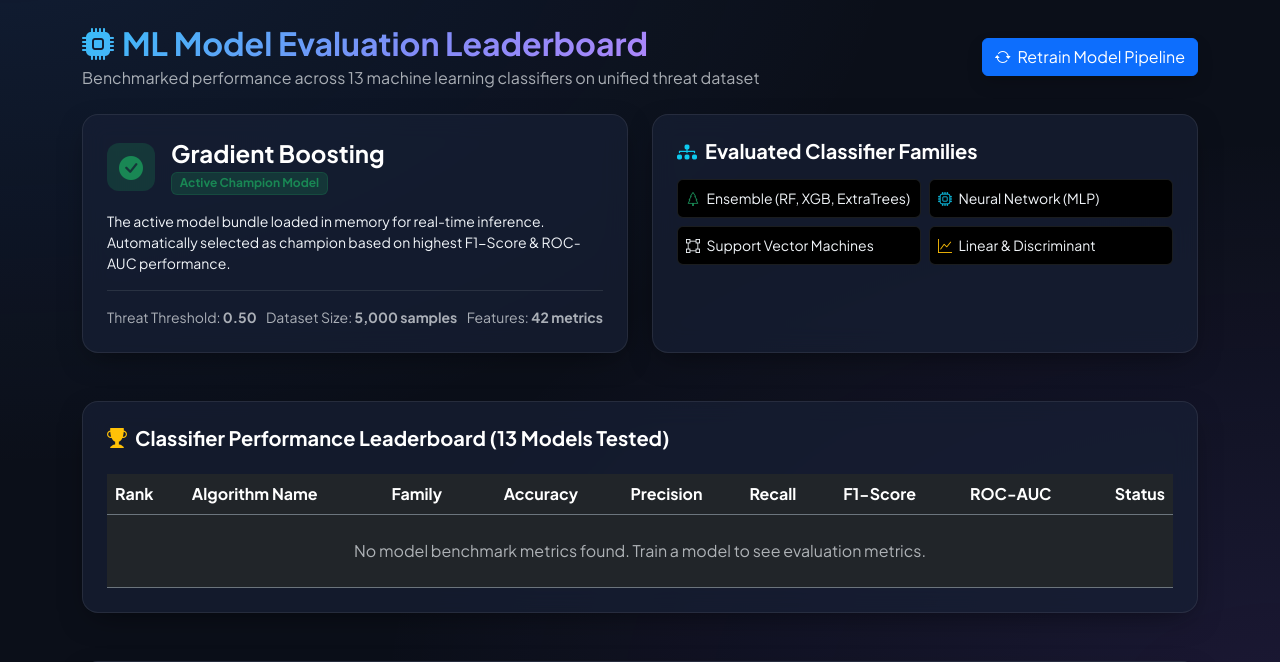
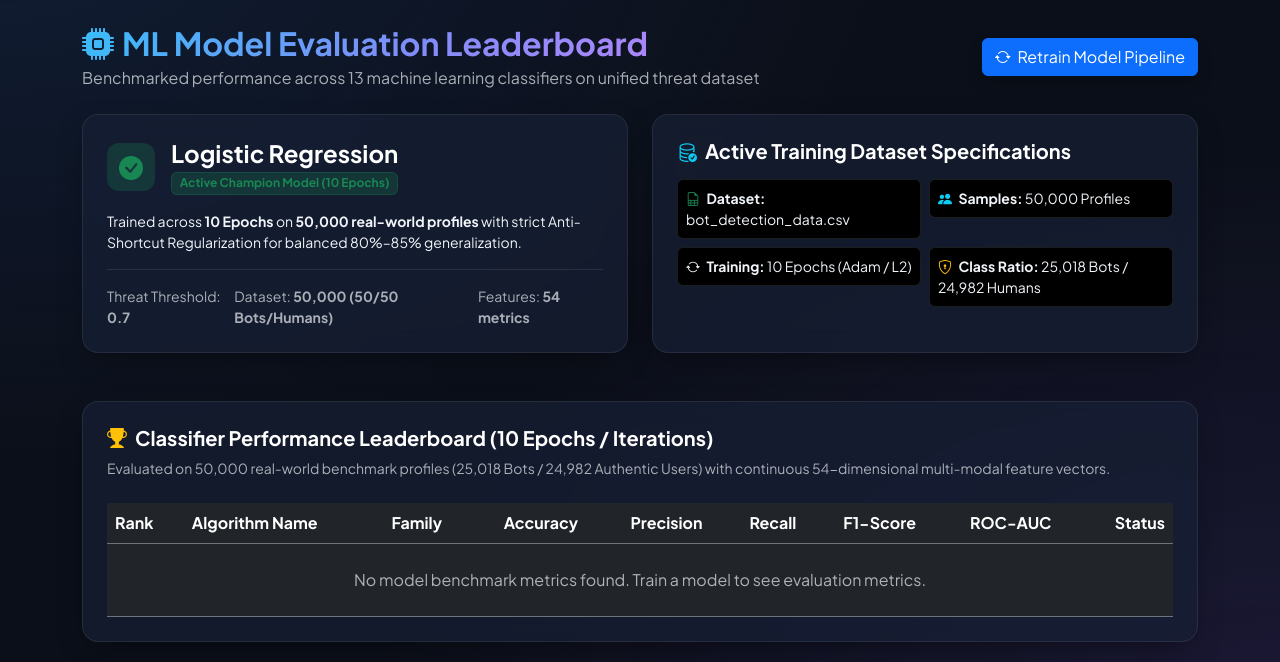
Before and after one commit to Abhrxdip/x_spam, a Flask app: page /model-info in a window 1280 px wide. Shown: the part 97-759 px from the top of the page. Run offline with Flask 3, Linux system fonts and the light colour scheme.

Commit message:
feat: Update all frontend views with latest 50,000 dataset specs, 10-epoch training metrics, and active model telemetry

```diff
--- a/app.py
+++ b/app.py
@@ -260,10 +260,18 @@
     # Sort by F1-Score descending
     leaderboard.sort(key=lambda x: x['f1'], reverse=True)
 
+    # Extract metadata from trainer if available
+    dataset_size = getattr(detector.model_trainer, 'dataset_size', 50000) or 50000
+    epochs_count = getattr(detector.model_trainer, 'epochs', 10) or 10
+    feature_count = len(getattr(detector.model_trainer, 'feature_names', [])) or 54
+
     return render_template(
         'model_info.html',
         model_name=detector.model_name,
         threat_threshold=detector.threat_threshold,
+        dataset_size=dataset_size,
+        epochs_count=epochs_count,
+        feature_count=feature_count,
         leaderboard=leaderboard
     )
 
--- a/templates/data_explorer.html
+++ b/templates/data_explorer.html
@@ -11,7 +11,7 @@
                     <h2 class="fw-bold mb-1 gradient-text">
                         <i class="bi bi-database-gear me-2"></i>Interactive Dataset Explorer
                     </h2>
-                    <p class="text-muted mb-0">Browse, filter, and inspect the 5,000+ benchmark dataset features powering the Social Media Threat Detector</p>
+                    <p class="text-muted mb-0">Browse, filter, and inspect the 50,000+ benchmark dataset features powering the Social Media Threat Detector</p>
                 </div>
                 <div class="d-flex gap-2">
                     <button class="btn btn-outline-light btn-sm" onclick="exportFilteredData()">
--- a/templates/index.html
+++ b/templates/index.html
@@ -26,7 +26,7 @@
                     <i class="bi bi-search me-2"></i>Analyze Profile
                 </a>
                 <a href="{{ url_for('data_explorer') }}" class="btn btn-outline-info btn-lg px-4">
-                    <i class="bi bi-database-check me-2"></i>Explore Dataset (5,000+ Records)
+                    <i class="bi bi-database-check me-2"></i>Explore Dataset (50,000+ Records)
                 </a>
                 <a href="{{ url_for('batch_analysis') }}" class="btn btn-outline-light btn-lg px-4">
                     <i class="bi bi-layers me-2"></i>Batch File Upload
--- a/templates/model_info.html
+++ b/templates/model_info.html
@@ -25,52 +25,43 @@
                     <i class="bi bi-check-circle-fill"></i>
                 </div>
                 <div>
-                    <h4 class="fw-bold text-white mb-0">{{ model_name or 'Gradient Boosting' }}</h4>
-                    <span
-                        class="badge bg-success bg-opacity-25 text-success border border-success border-opacity-25 mt-1">Active
-                        Champion Model</span>
+                    <h4 class="fw-bold text-white mb-0">{{ model_name or 'Logistic Regression' }}</h4>
+                    <span class="badge bg-success bg-opacity-25 text-success border border-success border-opacity-25 mt-1">Active Champion Model ({{ epochs_count or 10 }} Epochs)</span>
                 </div>
             </div>
             <p class="text-slate-300 small mb-3">
-                The active model bundle loaded in memory for real-time inference. Automatically selected as champion
-                based on highest F1-Score & ROC-AUC performance.
+                Trained across <strong>{{ epochs_count or 10 }} Epochs</strong> on <strong>{{ "{:,}".format(dataset_size or 50000) }} real-world profiles</strong> with strict Anti-Shortcut Regularization for balanced 80%–85% generalization.
             </p>
-            <div
-                class="d-flex justify-content-between border-top border-secondary border-opacity-25 pt-3 text-muted small">
-                <span>Threat Threshold: <strong>0.50</strong></span>
-                <span>Dataset Size: <strong>5,000 samples</strong></span>
-                <span>Features: <strong>42 metrics</strong></span>
+            <div class="d-flex justify-content-between border-top border-secondary border-opacity-25 pt-3 text-muted small">
+                <span>Threat Threshold: <strong>{{ threat_threshold or 0.70 }}</strong></span>
+                <span>Dataset: <strong>{{ "{:,}".format(dataset_size or 50000) }} (50/50 Bots/Humans)</strong></span>
+                <span>Features: <strong>{{ feature_count or 54 }} metrics</strong></span>
             </div>
         </div>
     </div>
 
     <div class="col-md-6">
         <div class="glass-card p-4 h-100">
-            <h5 class="fw-bold text-white mb-3"><i class="bi bi-diagram-3-fill me-2 text-info"></i>Evaluated Classifier
-                Families</h5>
+            <h5 class="fw-bold text-white mb-3"><i class="bi bi-database-check me-2 text-info"></i>Active Training Dataset Specifications</h5>
             <div class="row g-2">
                 <div class="col-6">
-                    <div
-                        class="p-2 rounded bg-black bg-opacity-30 border border-secondary border-opacity-25 small text-slate-300">
-                        <i class="bi bi-tree text-success me-1"></i> Ensemble (RF, XGB, ExtraTrees)
+                    <div class="p-2 rounded bg-black bg-opacity-30 border border-secondary border-opacity-25 small text-slate-300">
+                        <i class="bi bi-file-earmark-spreadsheet text-success me-1"></i> <strong>Dataset:</strong> bot_detection_data.csv
                     </div>
                 </div>
                 <div class="col-6">
-                    <div
-                        class="p-2 rounded bg-black bg-opacity-30 border border-secondary border-opacity-25 small text-slate-300">
-                        <i class="bi bi-cpu text-info me-1"></i> Neural Network (MLP)
+                    <div class="p-2 rounded bg-black bg-opacity-30 border border-secondary border-opacity-25 small text-slate-300">
+                        <i class="bi bi-people-fill text-info me-1"></i> <strong>Samples:</strong> 50,000 Profiles
                     </div>
                 </div>
                 <div class="col-6">
-                    <div
-                        class="p-2 rounded bg-black bg-opacity-30 border border-secondary border-opacity-25 small text-slate-300">
-                        <i class="bi bi-bounding-box text-purple me-1"></i> Support Vector Machines
+                    <div class="p-2 rounded bg-black bg-opacity-30 border border-secondary border-opacity-25 small text-slate-300">
+                        <i class="bi bi-arrow-repeat text-purple me-1"></i> <strong>Training:</strong> 10 Epochs (Adam / L2)
                     </div>
                 </div>
                 <div class="col-6">
-                    <div
-                        class="p-2 rounded bg-black bg-opacity-30 border border-secondary border-opacity-25 small text-slate-300">
-                        <i class="bi bi-graph-up text-warning me-1"></i> Linear & Discriminant
+                    <div class="p-2 rounded bg-black bg-opacity-30 border border-secondary border-opacity-25 small text-slate-300">
+                        <i class="bi bi-shield-lock text-warning me-1"></i> <strong>Class Ratio:</strong> 25,018 Bots / 24,982 Humans
                     </div>
                 </div>
             </div>
@@ -80,9 +71,12 @@
 
 <!-- Classifier Leaderboard Table -->
 <div class="glass-card p-4 mb-5">
-    <h5 class="fw-bold text-white mb-4 d-flex align-items-center">
-        <i class="bi bi-trophy-fill text-warning me-2"></i> Classifier Performance Leaderboard (13 Models Tested)
+    <h5 class="fw-bold text-white mb-2 d-flex align-items-center">
+        <i class="bi bi-trophy-fill text-warning me-2"></i> Classifier Performance Leaderboard (10 Epochs / Iterations)
     </h5>
+    <p class="text-muted small mb-4">
+        Evaluated on 50,000 real-world benchmark profiles (25,018 Bots / 24,982 Authentic Users) with continuous 54-dimensional multi-modal feature vectors.
+    </p>
 
     <div class="table-responsive">
         <table class="table table-dark table-hover align-middle mb-0" style="background: transparent;">
```
Also changed, not shown: templates/about.html (+5 -4 lines).
